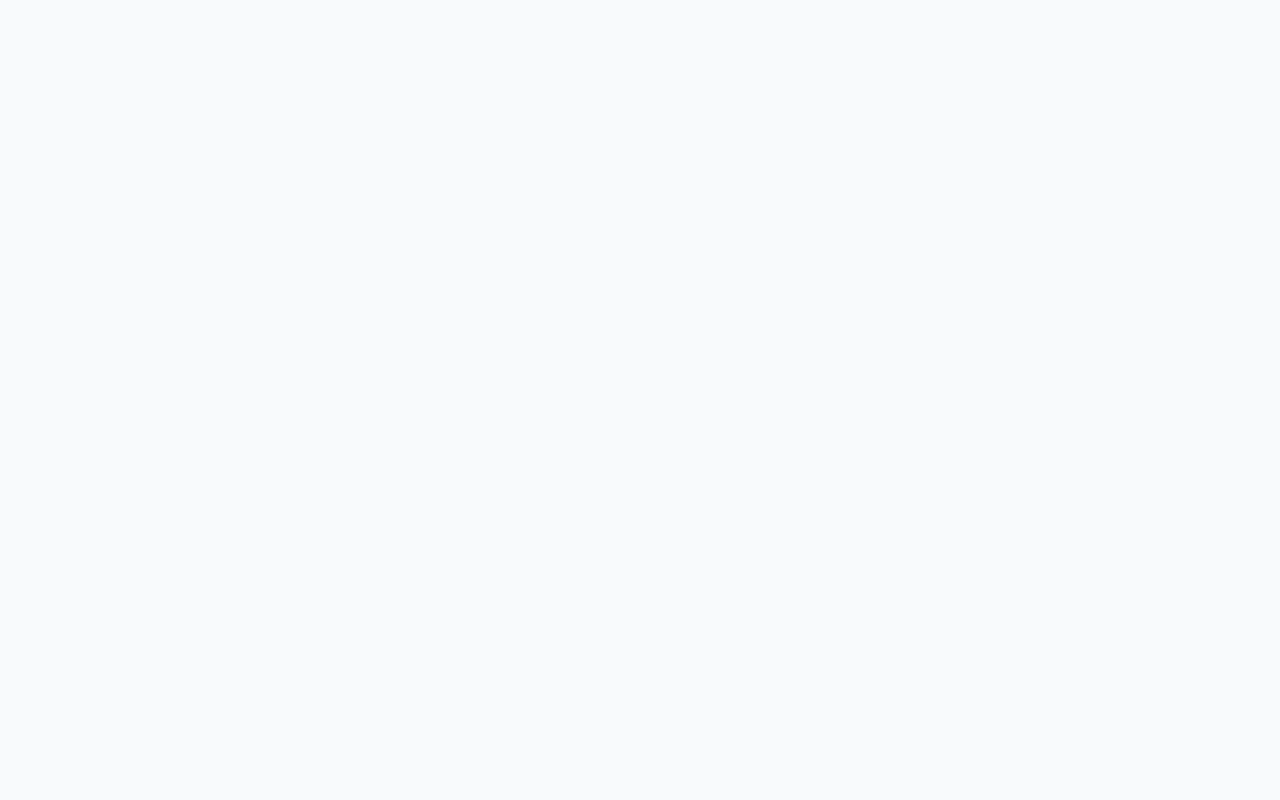
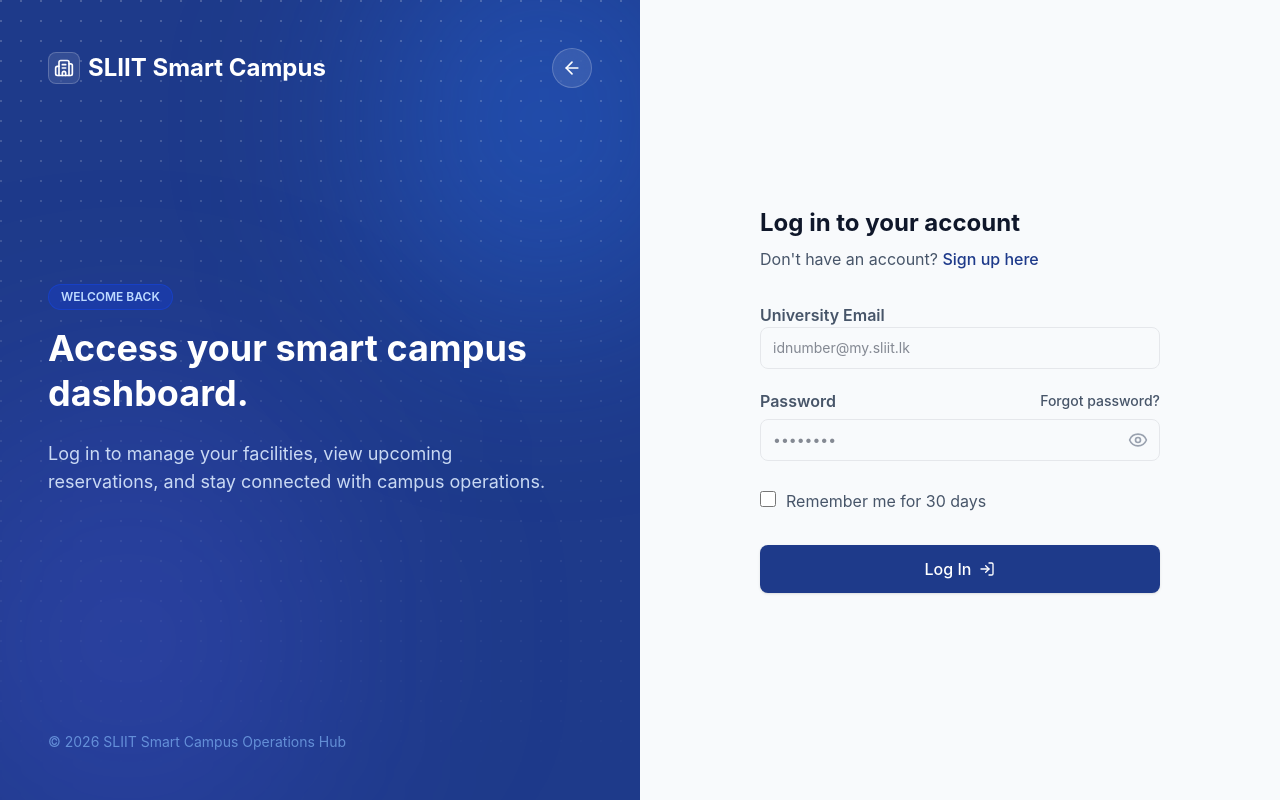
Before and after one commit to Danidu-Muhandiram/it3030-paf-2026-smart-campus-group, a React (Vite) app in the folder frontend/: page /login in a window 1280 px wide. Before the commit this address had no page. Built offline with nearby package versions, Linux system fonts and the light colour scheme.

Commit message:
implemt loginpage (same registration component design). add login routes to routes.jsx and update naviagtion buttons

```diff
--- a/frontend/src/app/routes.jsx
+++ b/frontend/src/app/routes.jsx
@@ -1,12 +1,14 @@
 import { Routes, Route } from 'react-router-dom'
 import { LandingPage } from '../features/auth/pages/LandingPage'
 import { RegisterPage } from '../features/auth/pages/RegisterPage'
+import { LoginPage } from '../features/auth/pages/LoginPage'
 
 export function AppRoutes() {
     return (
         <Routes>
             <Route path="/" element={<LandingPage />} />
             <Route path="/register" element={<RegisterPage />} />
+            <Route path="/login" element={<LoginPage />} />
         </Routes>
     )
 }
--- a/frontend/src/features/auth/pages/LandingPage.jsx
+++ b/frontend/src/features/auth/pages/LandingPage.jsx
@@ -18,9 +18,9 @@
 
                 {/* Login and register buttons */}
                 <div className="flex flex-col sm:flex-row gap-4 mb-6 w-full max-w-[300px] sm:max-w-none justify-center">
-                    <button className="w-full sm:w-auto px-[22px] py-[12px] sm:py-[10px] rounded-lg text-base font-medium transition-all duration-200 outline-none bg-primary text-white border-2 border-primary hover:bg-primary-hover hover:border-primary-hover">
+                    <Link to="/login" className="w-full sm:w-auto px-[22px] py-[12px] sm:py-[10px] rounded-lg text-base font-medium transition-all duration-200 outline-none bg-primary text-white border-2 border-primary hover:bg-primary-hover hover:border-primary-hover flex items-center justify-center">
                         Login
-                    </button>
+                    </Link>
 
                     <Link to="/register" className="w-full sm:w-auto px-[22px] py-[12px] sm:py-[10px] rounded-lg text-base font-medium transition-all duration-200 outline-none bg-transparent text-primary border-2 border-primary hover:bg-blue-900/5 flex items-center justify-center">
                         Register
--- /dev/null
+++ b/frontend/src/features/auth/pages/LoginPage.jsx
@@ -0,0 +1,137 @@
+import React, { useState } from 'react';
+import { Link } from 'react-router-dom';
+import { LogIn, ArrowLeft, Building2, Eye, EyeOff } from 'lucide-react';
+
+export const LoginPage = () => {
+    const [showPassword, setShowPassword] = useState(false);
+
+    return (
+        <div className="min-h-screen bg-bg-main flex flex-col md:flex-row font-sans">
+            {/* Left section */}
+            <div className="hidden md:flex flex-col justify-between w-1/2 bg-primary text-white p-8 lg:p-12 relative overflow-hidden">
+                {/* Background effects */}
+                <div className="absolute top-[-10%] right-[-10%] w-[50%] h-[50%] bg-blue-500/30 rounded-full blur-[100px] animate-pulse" style={{ animationDuration: '4s' }}></div>
+                <div className="absolute bottom-[-10%] left-[-10%] w-[60%] h-[60%] bg-indigo-500/20 rounded-full blur-[120px] animate-pulse" style={{ animationDuration: '6s' }}></div>
+                <div
+                    className="absolute inset-0 z-0 opacity-20"
+                    style={{
+                        backgroundImage: 'radial-gradient(circle at 1px 1px, white 1px, transparent 0)',
+                        backgroundSize: '20px 20px',
+                        maskImage: 'linear-gradient(to bottom, white, transparent)'
+                    }}
+                ></div>
+
+                <div className="relative z-10 flex flex-col h-full">
+                    {/* Top logo & navigation */}
+                    <div className="mb-8 w-full flex items-center justify-between">
+                        <Link to="/" className="text-2xl font-bold text-white hover:text-blue-100 flex items-center gap-2 transition-colors">
+                            <div className="w-8 h-8 rounded-lg bg-white/10 backdrop-blur border border-white/20 flex items-center justify-center">
+                                <Building2 className="w-5 h-5 text-white" />
+                            </div>
+                            SLIIT Smart Campus
+                        </Link>
+
+                        <Link to="/" className="w-10 h-10 rounded-full bg-white/10 hover:bg-white/20 backdrop-blur border border-white/20 flex items-center justify-center transition-colors shrink-0">
+                            <ArrowLeft className="w-5 h-5 text-white" />
+                        </Link>
+                    </div>
+
+                    {/* Main text content */}
+                    <div className="flex-grow flex flex-col justify-center max-w-lg">
+                        <span className="py-1 px-3 rounded-full bg-blue-800/60 border border-blue-700/50 text-blue-200 text-xs font-semibold uppercase mb-4 w-max">
+                            Welcome Back
+                        </span>
+
+                        <h2 className="text-3xl lg:text-4xl font-bold mb-6 leading-tight">
+                            Access your smart campus dashboard.
+                        </h2>
+
+                        <p className="text-blue-100/90 text-base lg:text-lg mb-8">
+                            Log in to manage your facilities, view upcoming reservations, and stay connected with campus operations.
+                        </p>
+                    </div>
+
+                    <div className="mt-10 text-blue-300/60 text-sm">
+                        © 2026 SLIIT Smart Campus Operations Hub
+                    </div>
+                </div>
+            </div>
+
+            {/* Right section - form */}
+            <div className="w-full md:w-1/2 flex flex-col justify-start md:justify-center items-center py-8 px-4 sm:p-8 relative">
+                {/* Mobile header view & navigation */}
+                <div className="md:hidden w-full flex items-center justify-between mb-8 px-2 border-b border-gray-100 pb-4">
+                    <Link to="/" className="text-xl font-bold text-primary flex items-center gap-2">
+                        <div className="w-7 h-7 rounded bg-primary flex items-center justify-center shrink-0">
+                            <Building2 className="w-4 h-4 text-white" />
+                        </div>
+                        Smart Campus
+                    </Link>
+
+                    <Link to="/" className="w-10 h-10 rounded-full bg-white border border-gray-200 hover:bg-gray-50 flex items-center justify-center transition-colors shadow-sm shrink-0">
+                        <ArrowLeft className="w-5 h-5 text-text-muted" />
+                    </Link>
+                </div>
+
+                <div className="w-full max-w-[400px]">
+                    <div className="mb-8 text-center md:text-left">
+                        <h1 className="text-2xl font-bold text-text-main mb-2">Log in to your account</h1>
+                        <p className="text-text-muted text-md">
+                            Don't have an account? <Link to="/register" className="text-primary font-medium hover:underline">Sign up here</Link>
+                        </p>
+                    </div>
+
+                    <form className="space-y-5" onSubmit={(e) => e.preventDefault()}>
+                        <div className="space-y-1.5">
+                            <label className="text-md font-semibold text-text-muted">University Email</label>
+                            <input
+                                type="email"
+                                placeholder="idnumber@my.sliit.lk"
+                                className="w-full px-3 py-2.5 rounded-lg border border-gray-200 focus:outline-none focus:ring-2 focus:ring-primary/20 focus:border-primary text-sm text-text-main transition-all"
+                            />
+                        </div>
+
+                        <div className="space-y-1.5 relative">
+                            <div className="flex justify-between items-center">
+                                <label className="text-md font-semibold text-text-muted">Password</label>
+                                <a href="#" className="text-sm font-medium text-text-muted hover:text-primary transition-colors">Forgot password?</a>
+                            </div>
+                            <div className="relative">
+                                <input
+                                    type={showPassword ? "text" : "password"}
+                                    placeholder="••••••••"
+                                    className="w-full px-3 py-2.5 rounded-lg border border-gray-200 focus:outline-none focus:ring-2 focus:ring-primary/20 focus:border-primary text-sm text-text-main pr-10 transition-all focus:shadow-[0_0_0_4px_rgba(25,118,210,0.1)]"
+                                />
+                                <button
+                                    type="button"
+                                    onClick={() => setShowPassword(!showPassword)}
+                                    className="absolute inset-y-0 right-0 pr-3 flex items-center text-gray-400 hover:text-gray-600 transition-colors"
+                                >
+                                    {showPassword ? <EyeOff className="w-5 h-5" /> : <Eye className="w-5 h-5" />}
+                                </button>
+                            </div>
+                        </div>
+
+                        <div className="flex items-start gap-2.5 pt-2">
+                            <div className="flex items-center h-4 mt-0.5">
+                                <input
+                                    type="checkbox"
+                                    id="remember-me"
+                                    className="w-4 h-4 border-gray-300 rounded text-primary focus:ring-primary cursor-pointer transition-colors"
+                                />
+                            </div>
+                            <label htmlFor="remember-me" className="text-md text-text-muted cursor-pointer select-none">
+                                Remember me for 30 days
+                            </label>
+                        </div>
+
+                        <button className="w-full bg-primary hover:bg-primary-hover text-white font-medium py-3 px-4 rounded-lg mt-8 flex justify-center items-center gap-2 transition-all active:scale-[0.98] shadow-sm hover:shadow-md">
+                            Log In
+                            <LogIn className="w-4 h-4" />
+                        </button>
+                    </form>
+                </div>
+            </div>
+        </div>
+    );
+};
--- a/frontend/src/features/auth/pages/RegisterPage.jsx
+++ b/frontend/src/features/auth/pages/RegisterPage.jsx
@@ -102,7 +102,7 @@
                     <div className="mb-6 text-center md:text-left">
                         <h1 className="text-2xl font-bold text-text-main mb-2">Create an account</h1>
                         <p className="text-text-muted text-md">
-                            Already have an account? <a href="#" className="text-primary font-medium hover:underline">Log in here</a>
+                            Already have an account? <Link to="/login" className="text-primary font-medium hover:underline">Log in here</Link>
                         </p>
                     </div>
 
```
